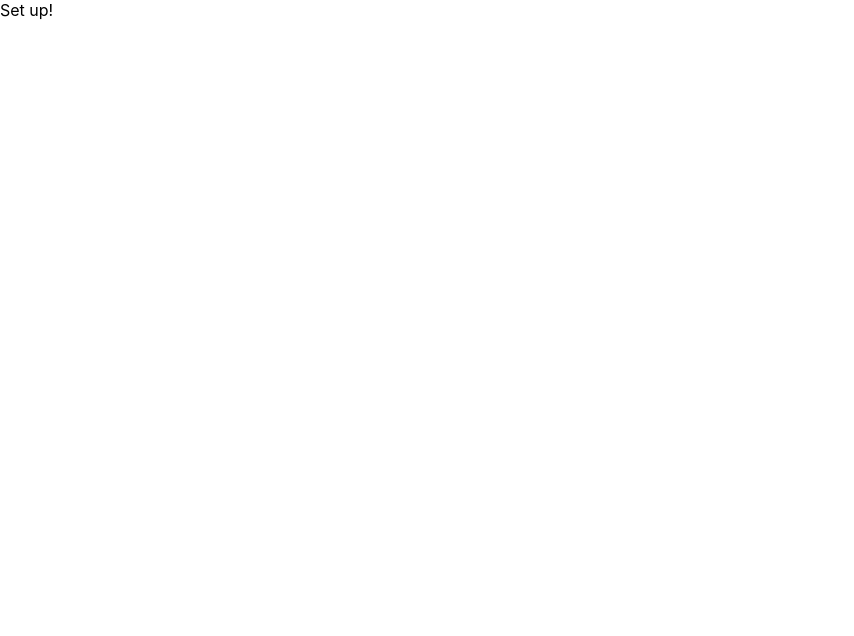
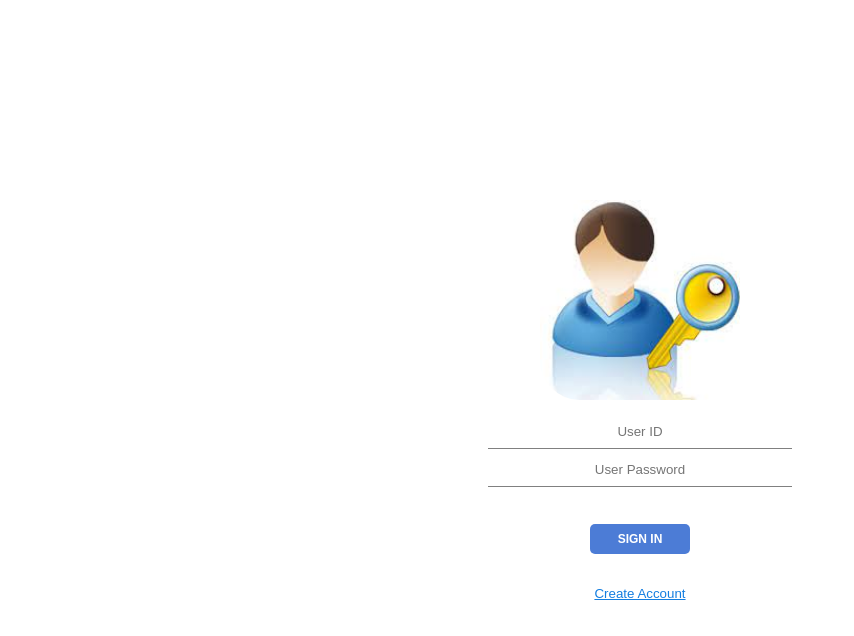
Before and after one commit to maaaaaaaaad/videos, a React (Create React App) app in the folder client/: page / in a window 1280 px wide. Shown: the top 636 px of the page, without its empty margins (0-854 px from the left). Built offline with nearby package versions, Linux system fonts and the light colour scheme.

Commit message:
User Sign Form Completed

```diff
--- a/client/package.json
+++ b/client/package.json
@@ -17,6 +17,7 @@
     "react": "^17.0.2",
     "react-dom": "^17.0.2",
     "react-scripts": "4.0.3",
+    "styled-components": "^5.3.0",
     "typescript": "^4.1.2",
     "web-vitals": "^1.0.1"
   },
@@ -47,7 +48,8 @@
   "devDependencies": {
     "@types/enzyme": "^3.10.9",
     "@types/enzyme-adapter-react-16": "^1.0.6",
-    "@types/react": "^17.0.14"
+    "@types/react": "^17.0.14",
+    "@types/styled-components": "^5.1.11"
   },
   "jest": {
     "snapshotSerializers": [
--- a/client/src/App.tsx
+++ b/client/src/App.tsx
@@ -1,7 +1,21 @@
 import React from "react";
+import styled from "styled-components";
+import Form from "./components/SignForm/Form";
 
 const App = () => {
-  return <section>Set up!</section>;
+  return (
+    <AppSection>
+      <Form />
+    </AppSection>
+  );
 };
 
+const AppSection = styled.section`
+  width: 100%;
+  height: 100vh;
+  display: flex;
+  justify-content: center;
+  align-items: center;
+`;
+
 export default App;
--- /dev/null
+++ b/client/src/components/SignForm/Form.tsx
@@ -0,0 +1,24 @@
+import React from "react";
+import styled from "styled-components";
+import SignFormHeader from "./Header/SignFormHeader";
+import SignIn from "./SignIn/SignIn";
+import SignUp from "./SignUpBtn/SignUpBtn";
+
+const Form = () => {
+  return (
+    <FormSection>
+      <SignFormHeader />
+      <SignIn />
+      <SignUp />
+    </FormSection>
+  );
+};
+
+const FormSection = styled.section`
+  display: flex;
+  flex-direction: column;
+  justify-content: center;
+  align-items: center;
+`;
+
+export default Form;
--- /dev/null
+++ b/client/src/components/SignForm/Header/SignFormHeader.tsx
@@ -0,0 +1,16 @@
+import React from "react";
+import styled from "styled-components";
+import signFormHeaderLogo from "./signFormHeaderLogo.jpeg";
+
+const SignFormHeader = () => {
+  return <HeaderImg src={signFormHeaderLogo} alt="signFormHeaderLogo" />;
+};
+
+const HeaderImg = styled.img`
+  width: 200px;
+  height: 200px;
+  border-radius: 20%;
+  margin-bottom: 1rem;
+`;
+
+export default SignFormHeader;
--- /dev/null
+++ b/client/src/components/SignForm/SignIn/SignIn.tsx
@@ -0,0 +1,50 @@
+import React from "react";
+import styled from "styled-components";
+
+const SignIn = () => {
+  return (
+    <FormSection>
+      <TextInput placeholder="User ID" type="text" name="userId" />
+      <TextInput placeholder="User Password" type="password" name="password" />
+      <Submit type="submit" value="SIGN IN" name="signIn" />
+    </FormSection>
+  );
+};
+
+const FormSection = styled.form`
+  display: flex;
+  flex-direction: column;
+  justify-content: center;
+  align-items: center;
+  width: 100%;
+  height: 100%;
+`;
+
+const TextInput = styled.input`
+  width: 300px;
+  height: 30px;
+  text-align: center;
+  border: none;
+  outline: none;
+  border-bottom: 1px solid gray;
+  margin-bottom: 5px;
+  &:focus {
+    border-bottom: 1px solid rgba(85, 83, 83, 0.3);
+  }
+`;
+
+const Submit = styled.input`
+  margin-top: 2rem;
+  width: 100px;
+  height: 30px;
+  cursor: pointer;
+  border-radius: 5px;
+  border: none;
+  outline: none;
+  font-size: 12px;
+  font-weight: bold;
+  background: #4c7cd6;
+  color: white;
+`;
+
+export default SignIn;
--- /dev/null
+++ b/client/src/components/SignForm/SignUpBtn/SignUpBtn.tsx
@@ -0,0 +1,21 @@
+import React from "react";
+import styled from "styled-components";
+
+const SignUp = () => {
+  //Then onClick btn, history push "/signup"
+
+  return <SignUpBtn>Create Account</SignUpBtn>;
+};
+
+const SignUpBtn = styled.button`
+  padding: 0;
+  margin-top: 2rem;
+  border: none;
+  outline: none;
+  background: none;
+  cursor: pointer;
+  text-decoration: underline;
+  color: #147ee0;
+`;
+
+export default SignUp;
```
Also changed, not shown: client/src/components/SignForm/Header/signFormHeaderLogo.jpeg (added), 1 other file (tests, documents, lock files or other folders).
